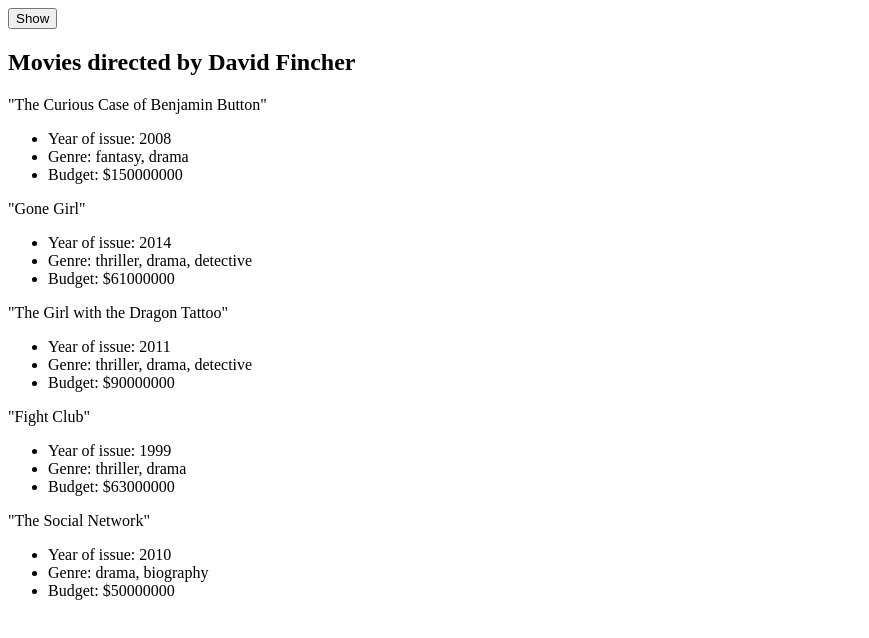
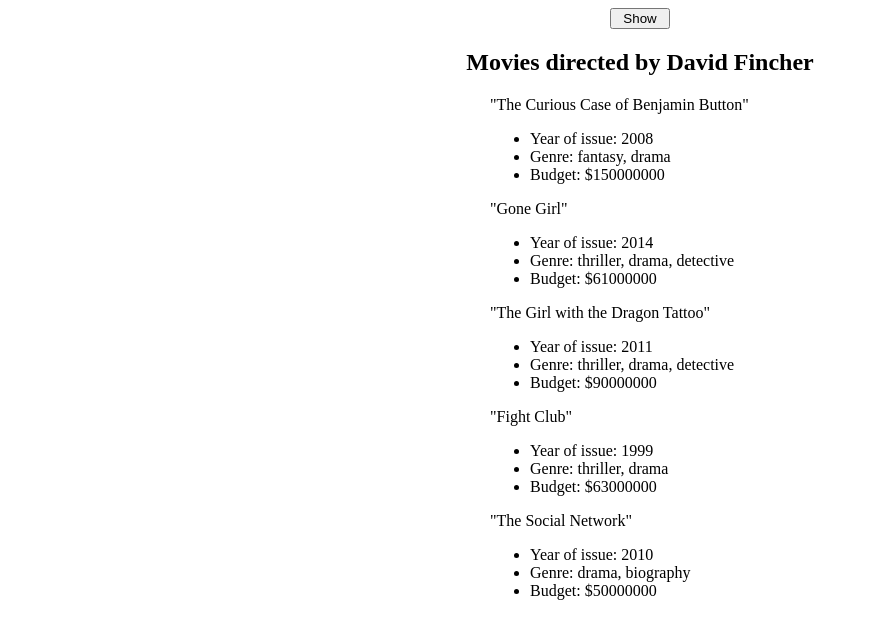
Before and after one commit to BukirevaLiudmila/Homework, a website: page Hw3/index.html in a window 1280 px wide. Both pictures are taken after a click on the button "Show". Shown: the whole page, without its empty margins (0-869 px from the left). Drawn offline with nearby package versions, Linux system fonts and the light colour scheme.

Commit message:
Add index.css (flex-box)

```diff
--- /dev/null
+++ b/Hw3/index.css
@@ -0,0 +1,23 @@
+.fix {
+	flex: auto 0 0;
+}
+.fill {
+	flex: auto 1 1;
+}
+.row {
+	display: flex;
+	flex-direction: row;
+}
+.column {
+	display: flex;
+	flex-direction: column;
+}
+.center {
+	align-items: center;
+}
+.btn {
+	width: 60px;
+}
+.block {
+	width: 300px;
+}
--- a/Hw3/index.html
+++ b/Hw3/index.html
@@ -2,11 +2,14 @@
 <html lang="en">
 <head>
 	<meta charset="UTF-8">
+	<link rel="stylesheet" href="index.css">
 	<title>Document</title>
 </head>
 <body>
-	<button id="show">Show</button>
-	<div id="data"></div>
+	<div class="column fill center">
+		<button id="show" class="btn">Show</button>
+		<div id="data" class="column center"></div>
+	</div>
 	<script src="https://code.jquery.com/jquery-3.1.1.js" integrity="sha256-16cdPddA6VdVInumRGo6IbivbERE8p7CQR3HzTBuELA=" crossorigin="anonymous"></script>
 	<script src="showJSON.js"></script>
 </body>
--- a/Hw3/showJSON.js
+++ b/Hw3/showJSON.js
@@ -13,7 +13,7 @@
 				for (let j = 0; j < res.movies[i].genre.length; ++j) {
 					genre += res.movies[i].genre[j] + (j < res.movies[i].genre.length - 1 ? ', ' : '');
 				}
-				data += '<div> "' + res.movies[i].name + '" <ul><li>'    // добавляем в переменную data название фильма в кавычках
+				data += '<div class="column fill block"><div>"' + res.movies[i].name + '"</div><ul><li>'    // добавляем в переменную data название фильма в кавычках
 				+ 'Year of issue: ' + res.movies[i].year + '</li><li>'
 				+ 'Genre: ' + genre + '</li><li>'                                    // добавляем в переменную data заранее подготовленние жанры
 				+ 'Budget: $' + res.movies[i].budget + '</li></ul></div>';
```
